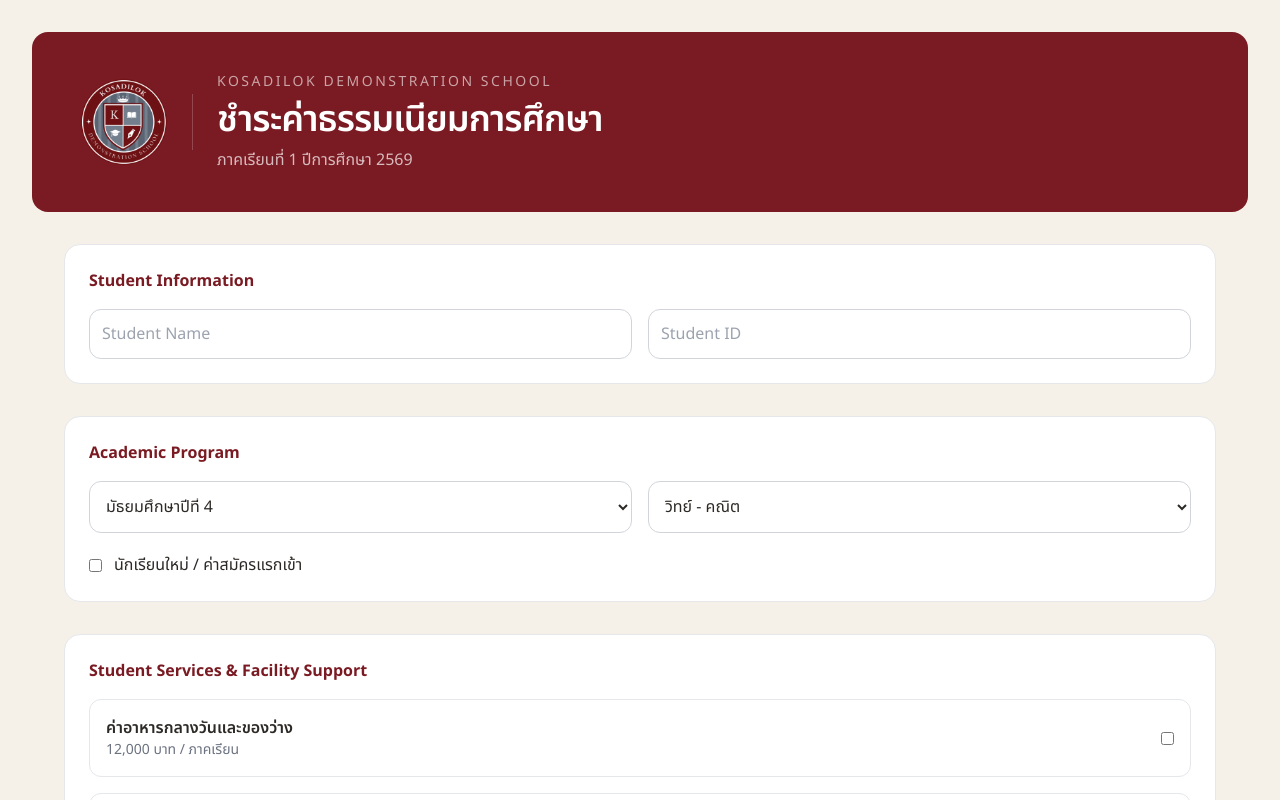
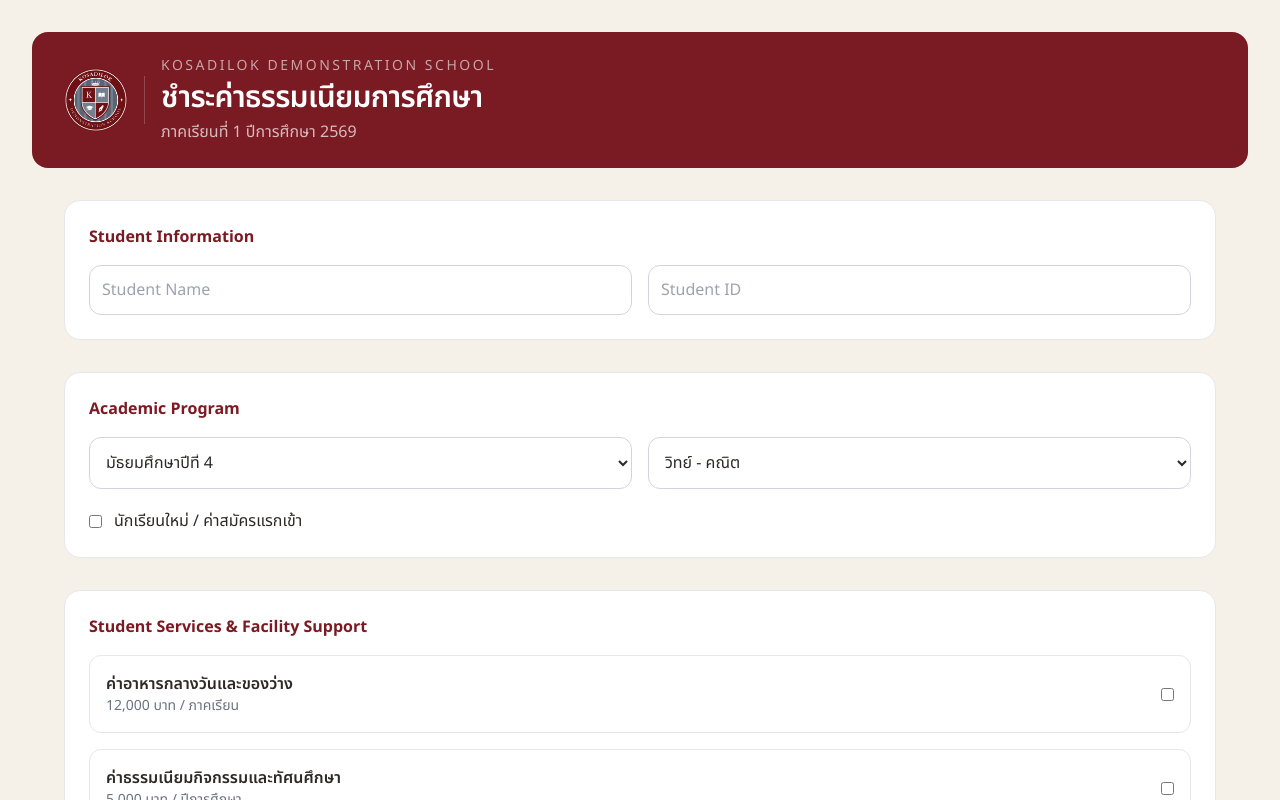
Before and after one commit to kosadilokcenter-commu/tuition-fee-payment-kds, a Next.js app: page / in a window 1280 px wide. Shown: the top 800 px of the page. Built offline with nearby package versions, Linux system fonts and the light colour scheme.

Commit message:
fix 5 (update head)

```diff
--- a/app/page.tsx
+++ b/app/page.tsx
@@ -171,7 +171,9 @@ export default function Home() {
      Academic Data
   ========================= */
 
-  const [level, setLevel] = useState<keyof typeof tuition>('มัธยมศึกษาปีที่_4');
+  const [level, setLevel] = useState<keyof typeof tuition>(
+    'มัธยมศึกษาปีที่_4'
+  );
 
   const [program, setProgram] = useState('วิทย์ - คณิต');
 
@@ -334,30 +336,30 @@ export default function Home() {
       ========================= */}
 
       <header className="bg-[#7A1A22] rounded-2xl text-white">
-        <div className="px-8 py-9 md:px-12 md:py-10">
-          <div className="flex items-center gap-6">
+        <div className="px-6 py-5 md:px-8 md:py-6">
+          <div className="flex items-center gap-4">
             <div className="shrink-0">
               <Image
                 src="/logo-kds.png"
                 alt="KDS Logo"
-                width={88}
-                height={88}
+                width={64}
+                height={64}
                 className="object-contain"
               />
             </div>
 
-            <div className="h-14 w-px bg-white/20" />
+            <div className="h-12 w-px bg-white/20" />
 
             <div>
-              <p className="text-xs md:text-sm text-white/60 tracking-[0.18em] mb-2">
+              <p className="text-xs md:text-sm text-white/60 tracking-[0.18em] mb-1">
                 KOSADILOK DEMONSTRATION SCHOOL
               </p>
 
-              <h1 className="text-2xl md:text-4xl font-semibold tracking-tight text-white">
+              <h1 className="text-xl md:text-3xl font-semibold tracking-tight text-white">
                 ชำระค่าธรรมเนียมการศึกษา
               </h1>
 
-              <p className="mt-2 text-sm md:text-base text-white/70">
+              <p className="mt-1 text-sm md:text-base text-white/70">
                 ภาคเรียนที่ 1 ปีการศึกษา 2569
               </p>
             </div>
```
